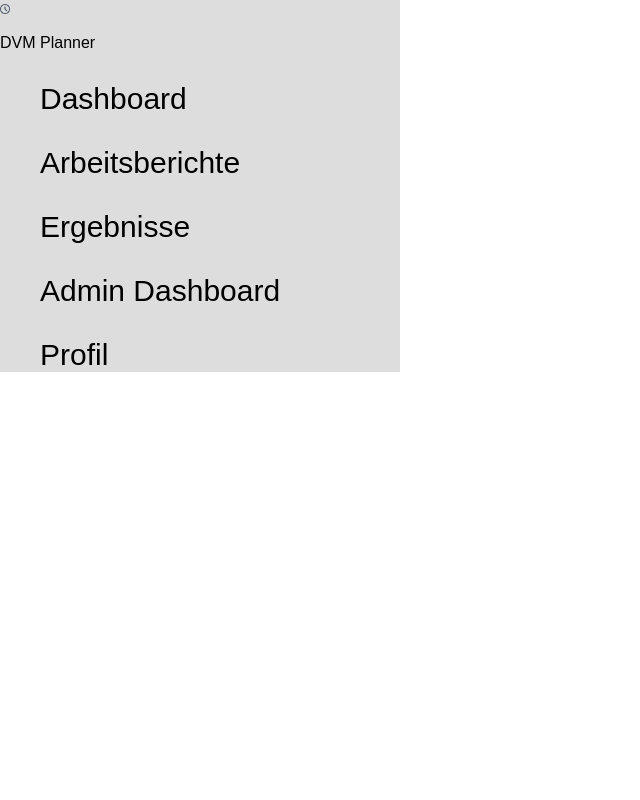
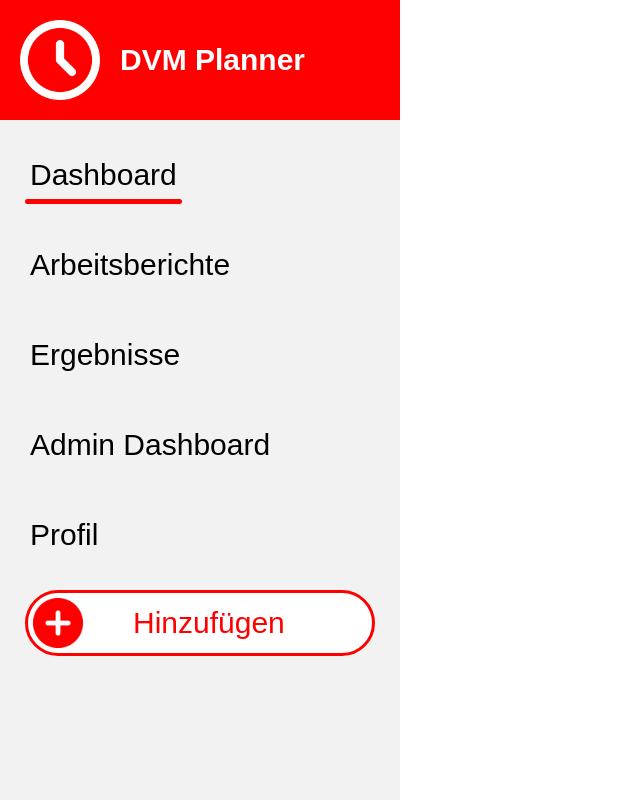
Before and after one commit to Kai-Singer/dvmplanner, a Django app: page / in a window 1280 px wide. Shown: the whole page, without its empty margins (0-640 px from the left). Run offline with Django 5.2, Linux system fonts and the light colour scheme.

Commit message:
navbar update

```diff
--- a/django-project/dvmplanner/static/styles/home.css
+++ /dev/null
@@ -1,27 +0,0 @@
-body {
-  margin: 0;
-  padding: 0;
-  font-family: Arial, Helvetica, sans-serif;
-}
-
-.navbar {
-  background-color: #ddd;
-  width: 400px;
-}
-
-.navbar li {
-  list-style-type: none;
-  margin: 30px;
-  font-size: 30px;
-  cursor: pointer;
-}
-
-.navbar ul {
-  padding: 0;
-  margin: 10px;
-}
-
-img {
-  width: 10px;
-  height: 10px;
-}
--- /dev/null
+++ b/django-project/dvmplanner/static/styles/main.css
@@ -0,0 +1,132 @@
+/* --- GENERAL --- */
+
+body {
+  margin: 0;
+  padding: 0;
+  font-family: Arial, Helvetica, sans-serif;
+
+  --bg: #fff;
+  --fg1: #f2f2f2;
+  --fg2: #c5c5c5;
+  --fg3: #adadad;
+  --ac1: #ff0000;
+  --bg-font: #000;
+  --fg1-font: #000;
+  --ac1-font: #fff;
+  --font-ac1: #ff0000;
+}
+
+::-webkit-scrollbar {
+  width: 15px;
+}
+
+::-webkit-scrollbar-thumb {
+  background: var(--fg2);
+}
+
+::-webkit-scrollbar-track {
+  background: var(--fg1);
+}
+
+::-webkit-scrollbar-thumb:hover {
+  background: var(--fg3);
+}
+
+/* --- NAVBAR --- */
+
+.navbar {
+  background-color: var(--fg1);
+  width: 400px;
+  position: fixed;
+  top: 0;
+  left: 0;
+  height: 100%;
+  z-index: 100;
+  overflow: auto;
+}
+
+.navbar ul {
+  padding: 0;
+  margin-left: 30px;
+  margin-top: 20px;
+  color: var(--fg1-font);
+}
+
+.navbar li {
+  list-style-type: none;
+  margin-bottom: 20px;
+  font-size: 30px;
+  cursor: pointer;
+  height: 70px;
+  display: flex;
+  align-items: center;
+}
+
+.navbar a {
+  position: relative;
+  display: inline-block;
+}
+
+.navbar .highlighted::after {
+  content: "";
+  position: absolute;
+  left: -5px;
+  right: -5px;
+  bottom: -12px;
+  height: 5px;
+  background-color: var(--ac1);
+  border-radius: 10px;
+  z-index: -1;
+}
+
+.navbar_header {
+  background-color: var(--ac1);
+  padding: 20px;
+  display: flex;
+  align-items: center;
+}
+
+.navbar_header p {
+  color: var(--ac1-font);
+  font-weight: bold;
+  font-size: 30px;
+  margin: 0;
+}
+
+.navbar_header img {
+  width: 80px;
+  height: 80px;
+  margin-right: 20px;
+}
+
+.navbar_add_button {
+  background-color: var(--bg);
+  border-color: var(--ac1);
+  border-radius: 100px;
+  border-style: solid;
+  margin-left: 25px;
+  margin-right: 25px;
+  display: flex;
+  align-items: center;
+  height: 60px;
+  cursor: pointer;
+  margin-bottom: 50px;
+}
+
+.navbar_add_button img {
+  width: 50px;
+  height: 50px;
+  margin-left: 5px;
+}
+
+.navbar_add_button a {
+  color: var(--font-ac1);
+  font-size: 30px;
+  margin-left: 50px;
+}
+
+/* --- CONTENT --- */
+
+.content {
+  margin-left: 400px;
+}
--- a/django-project/dvmplanner/templates/dvmplanner/home.html
+++ b/django-project/dvmplanner/templates/dvmplanner/dashboard.html
@@ -3,25 +3,33 @@
 <head>
   <meta charset="UTF-8">
   <meta name="viewport" content="width=device-width, initial-scale=1.0">
-  <link rel="stylesheet" href="{% static 'styles/home.css' %}">
+  <link rel="stylesheet" href="{% static 'styles/main.css' %}">
   <title>Dashboard - DVM Planner</title>
   <style>
 
   </style>
 </head>
 <body>
+  <!-- NAVBAR -->
   <div class="navbar">
-    <div class="">
-      <img src="{% static 'imgs/logo.png' %}" alt="Icon DVM Planner">
+    <div class="navbar_header">
+      <img src="{% static 'imgs/logo_clock.png' %}" alt="Icon DVM Planner">
       <p>DVM Planner</p>
     </div>
     <ul>
-      <li><a>Dashboard</a></li>
+      <li><a class="highlighted">Dashboard</a></li>
       <li><a>Arbeitsberichte</a></li>
       <li><a>Ergebnisse</a></li>
       <li><a>Admin Dashboard</a></li>
       <li><a>Profil</a></li>
     </ul>
+    <div class="navbar_add_button">
+      <img src="{% static 'imgs/red_plus_icon.png' %}" alt="Add Icon">
+      <a>Hinzufügen</a>
+    </div>
+  </div>
+  <div class="content">
+
   </div>
 </body>
 </html>
--- a/django-project/dvmplanner/urls.py
+++ b/django-project/dvmplanner/urls.py
@@ -2,5 +2,5 @@ from django.urls import path
 from dvmplanner import views
 
 urlpatterns = [
-  path('', views.home, name = 'home')
+  path('', views.dashboard, name = 'dashboard')
 ]
--- a/django-project/dvmplanner/views.py
+++ b/django-project/dvmplanner/views.py
@@ -1,5 +1,5 @@
 from django.shortcuts import redirect, render
 from django.core.files.storage import FileSystemStorage
 
-def home(request):
-  return render(request, 'dvmplanner/home.html')
+def dashboard(request):
+  return render(request, 'dvmplanner/dashboard.html')
```
Also changed, not shown: django-project/dvmplanner/static/imgs/logo.png (deleted), django-project/dvmplanner/static/imgs/logo_clock.png (added), django-project/dvmplanner/static/imgs/red_plus_icon.png (added), 1 other file.
